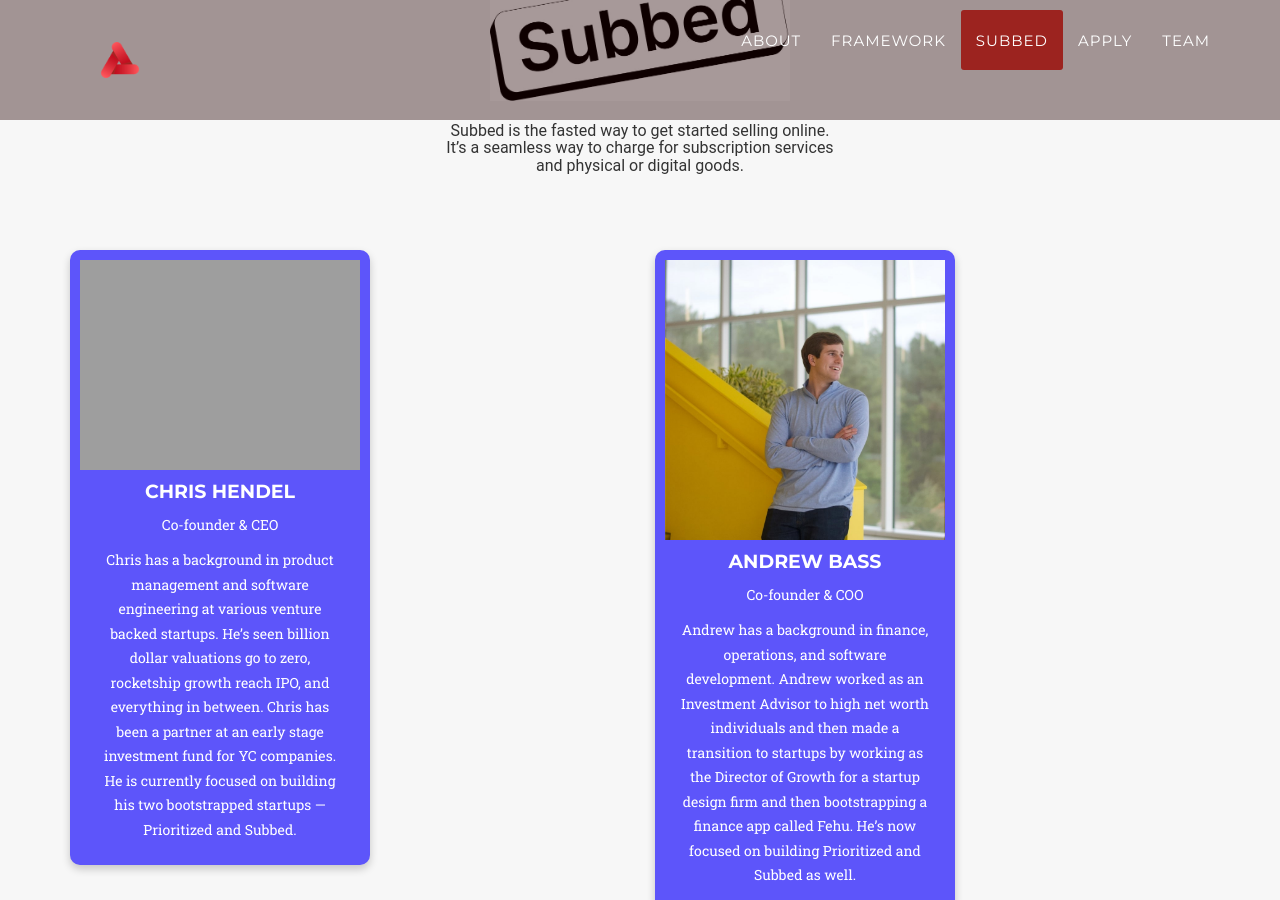
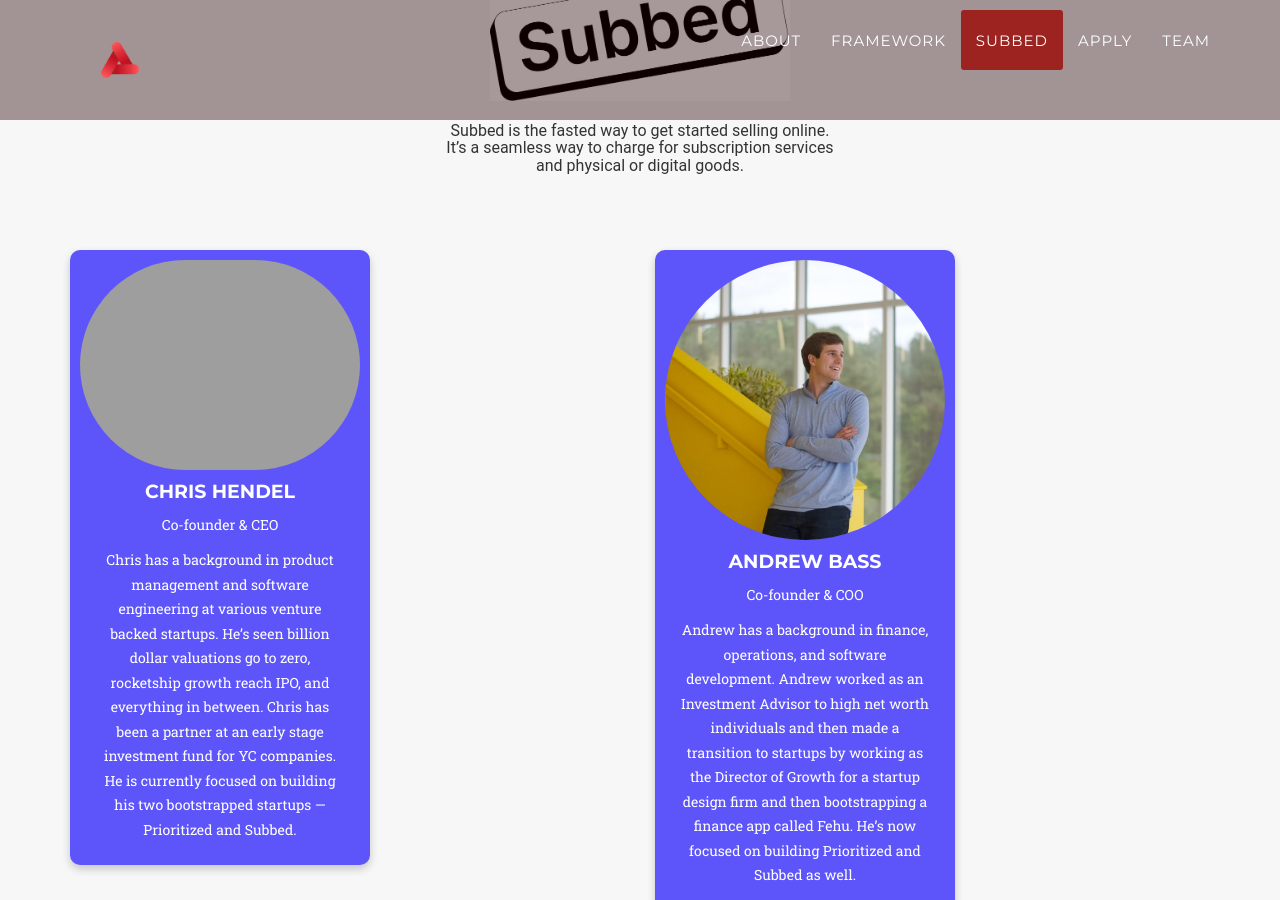
Before and after one commit to unc-pmclub/main-website, a Jekyll site: the page built from index.html, in a window 1280 px wide and 900 px high, scrolled down 4250 px. Built offline with Jekyll 4.4.1, drawn with Linux system fonts in a browser that asks for light colours; some web fonts are replaced.

Commit message:
Update corperate_partner.html

```diff
--- a/_includes/corperate_partner.html
+++ b/_includes/corperate_partner.html
@@ -15,7 +15,7 @@
     <div class="row">
                 <div class="col-md-6 col-xs-12 text-center">
                   <div class="card">
-                    <img src="img/corperate_partners/chris-headshot (1).jpg" alt="Avatar" style="width:100%">
+                    <img src="img/corperate_partners/chris-headshot (1).jpg" alt="Avatar" style="width:100%;border-radius:300px;">
                       <div class="partner_description">
                         <h4><b>Chris Hendel</b></h4>
                         <p>Co-founder & CEO</p>
@@ -29,7 +29,7 @@
                 </div>
                 <div class="col-md-6 col-xs-12 text-center">
                   <div class="card">
-                    <img src="img/corperate_partners/andrew-headshot (1).jpg" alt="Avatar" style="width:100%">
+                    <img src="img/corperate_partners/andrew-headshot (1).jpg" alt="Avatar" style="width:100%;border-radius:300px;">
                       <div class="partner_description">
                         <h4><b>Andrew Bass</b></h4>
                         <p>Co-founder & COO</p>
```
